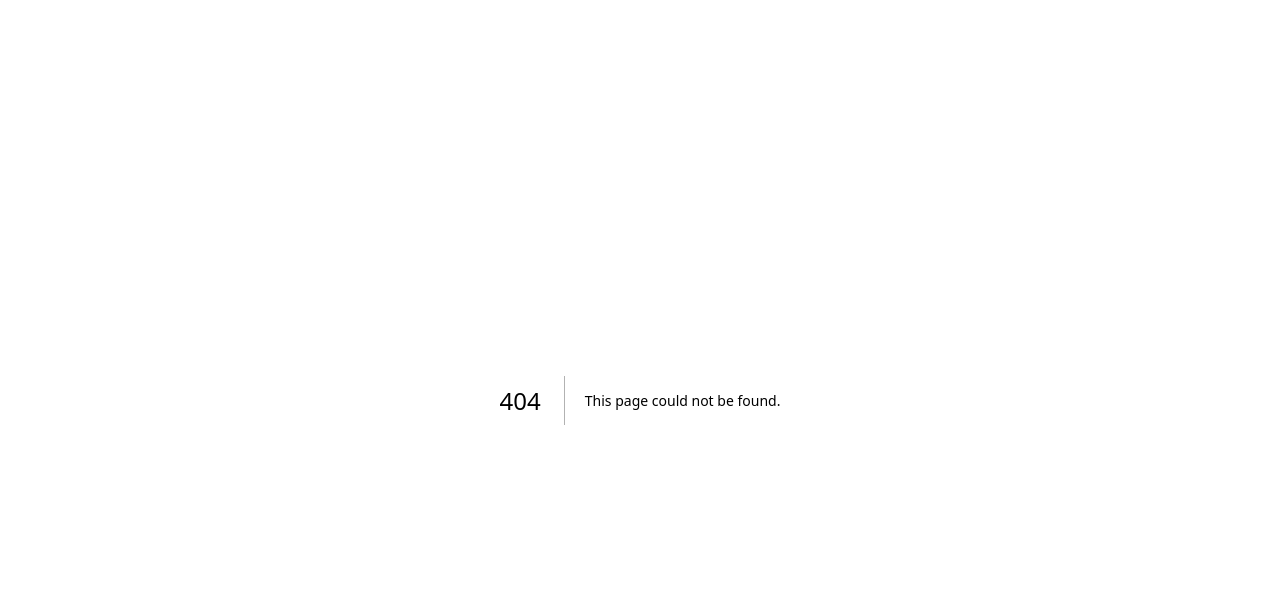
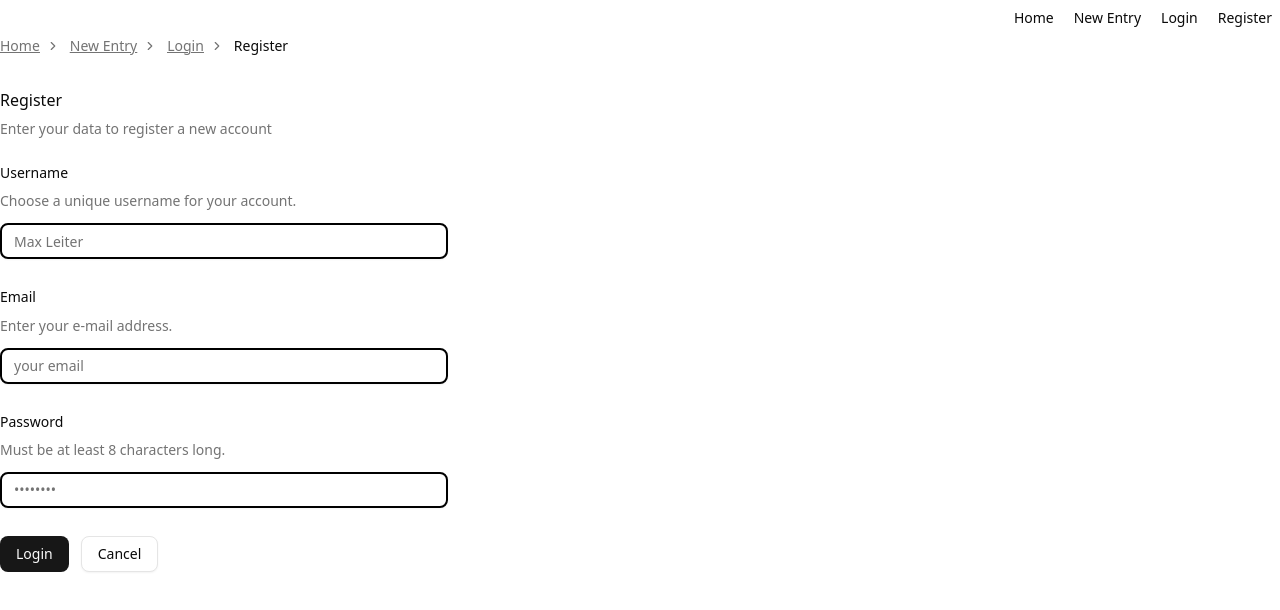
Before and after one commit to RadekKosiada/journal-app, a Next.js app: page /register-page in a window 1280 px wide. Before the commit this address had no page. Shown: the top 610 px of the page. Built offline with nearby package versions, Linux system fonts and the light colour scheme.

Commit message:
create register page

```diff
--- /dev/null
+++ b/src/app/register-page/page.tsx
@@ -0,0 +1,13 @@
+import Header from "@/components/header";
+import RegisterForm from "@/components/register/register";
+import { PAGE_LABELS } from "@/lib/pageLabels";
+
+
+export default function LoginPage() {
+    return (
+        <>
+            <Header pageLabel={PAGE_LABELS.REGISTER_PAGE} />
+            <RegisterForm />
+        </>
+    )
+}
--- a/src/components/header/index.tsx
+++ b/src/components/header/index.tsx
@@ -20,6 +20,11 @@ const Header = ({ pageLabel }: { pageLabel: string }) => {
             current: pageLabel === PAGE_LABELS.LOGIN_PAGE,
             url: ROUTES.LOGIN_PAGE,
             label: PAGE_LABELS.LOGIN_PAGE
+        },
+        {
+            current: pageLabel === PAGE_LABELS.REGISTER_PAGE,
+            url: ROUTES.REGISTER_PAGE,
+            label: PAGE_LABELS.REGISTER_PAGE
         }
     ];
 
--- a/src/lib/pageLabels.ts
+++ b/src/lib/pageLabels.ts
@@ -2,6 +2,7 @@ export const PAGE_LABELS = {
   HOME: "Home",
   NEW_ENTRY: "New Entry",
   LOGIN_PAGE: "Login",
+  REGISTER_PAGE: "Register",
 } as const;
 
 export type Route = (typeof PAGE_LABELS)[keyof typeof PAGE_LABELS];
--- a/src/lib/routes.ts
+++ b/src/lib/routes.ts
@@ -2,6 +2,7 @@ export const ROUTES = {
   HOME: "/",
   NEW_ENTRY: "/new-entry",
   LOGIN_PAGE: "/login-page",
+  REGISTER_PAGE: "/register-page",
 } as const;
 
 export type Route = (typeof ROUTES)[keyof typeof ROUTES];
```
